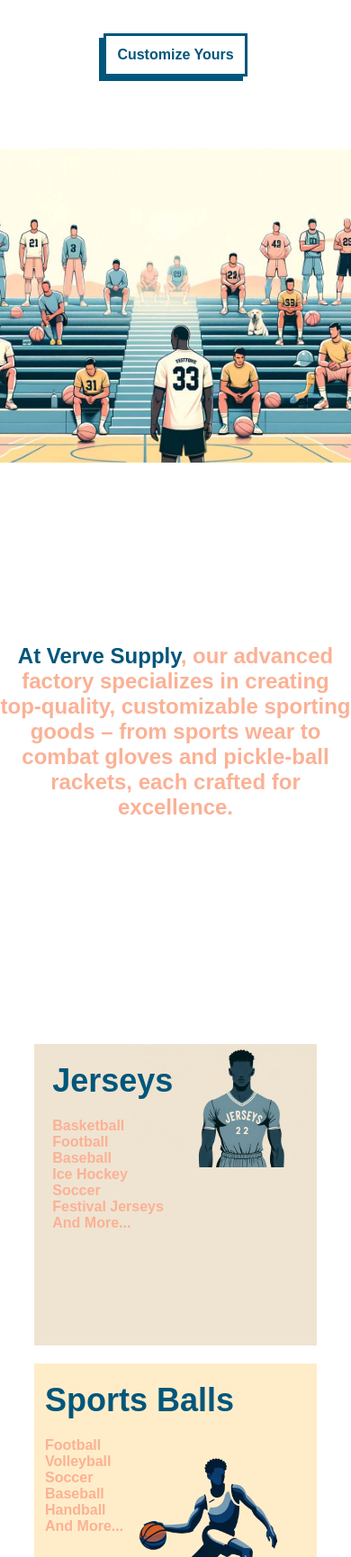
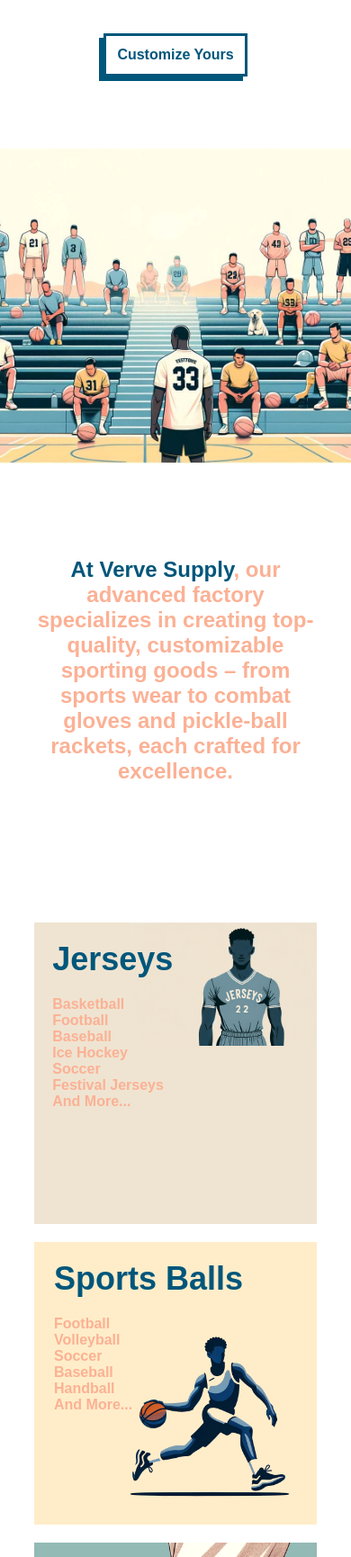
Before and after one commit to dawooddilawar/verve-supply, a plain HTML site: page index.html in a window 390 px wide. Shown: the part 270-2000 px from the top of the page at 90% size. Drawn offline with Linux system fonts and the light colour scheme; a web font is replaced by a local one.

Commit message:
- fix height for main-text - fix positing of shorts/balls tile text

```diff
--- a/index.css
+++ b/index.css
@@ -295,6 +295,12 @@
 		display: block;
 	}
 
+	.main-page__text {
+		max-width: 95%;
+		padding: 30px;
+		height: 400px;
+	}
+
 	.product__categories {
 		gap: 20px;
 		padding: 30px;
@@ -335,12 +341,12 @@
 
 	.shorts-tile__text {
 		bottom: 20px;
-		left: 20px;
+		left: 30px;
 	}
 
 	.balls-tile__text {
 		top: 20px;
-		left: 20px;
+		left: 30px;
 	}
 
 	.category-tile__balls {
```
